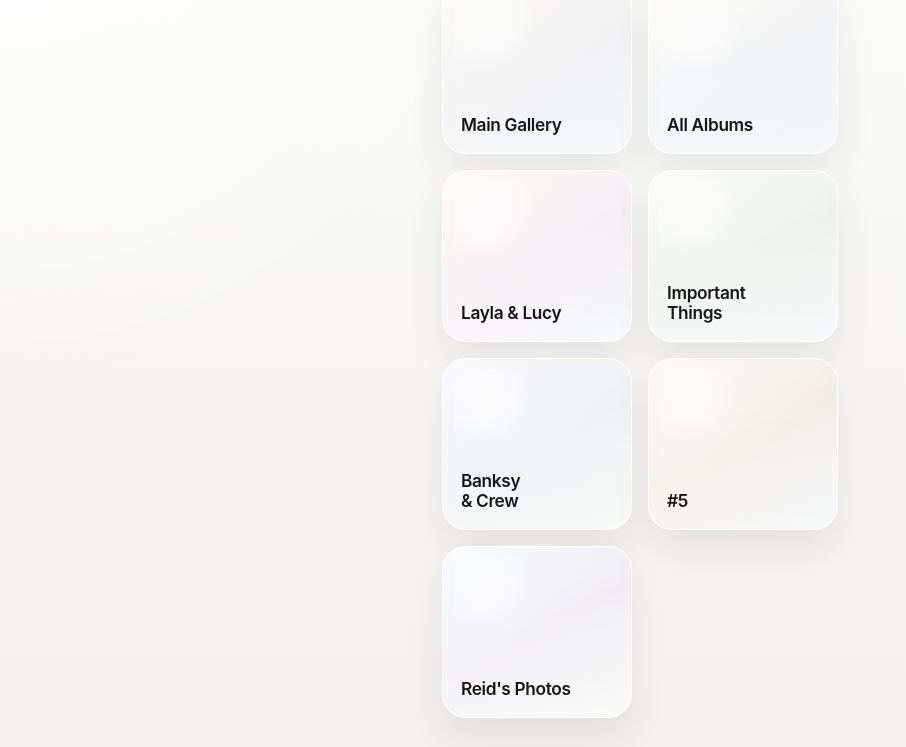
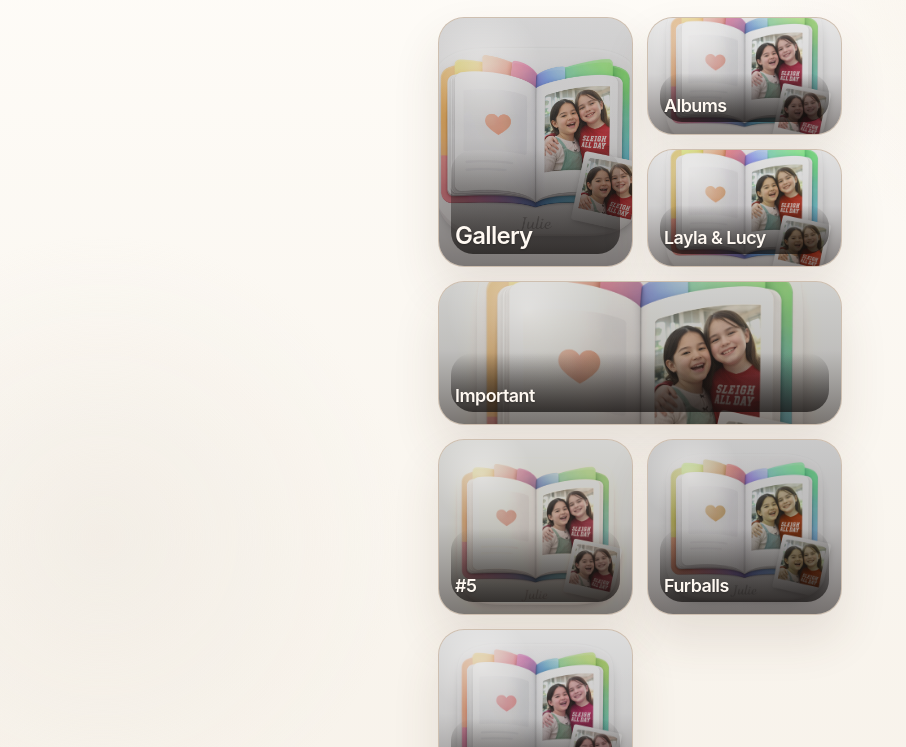
Before and after one commit to juliemgustin-beep/julie-photos, a plain HTML site: page index.html in a window 1280 px wide. Shown: the part 160-907 px from the top of the page, without its empty margins (0-906 px from the left). Drawn offline with Linux system fonts and the light colour scheme.

Commit message:
Add files via upload

```diff
--- a/index.html
+++ b/index.html
@@ -3,15 +3,15 @@
   <head>
     <meta charset="UTF-8" />
     <meta name="viewport" content="width=device-width, initial-scale=1, viewport-fit=cover" />
-    <meta name="theme-color" content="#f4f4f2" />
+    <meta name="theme-color" content="#f7f2ea" />
     <meta name="apple-mobile-web-app-capable" content="yes" />
     <meta name="apple-mobile-web-app-status-bar-style" content="default" />
     <meta name="apple-mobile-web-app-title" content="Julie's Photos" />
     <meta
       name="description"
-      content="A clean, mobile-first launcher for favorite Google Photos destinations."
+      content="A warm, mobile-first launcher for favorite Google Photos destinations."
     />
-    <title>Julie Photos</title>
+    <title>Julie's Photos</title>
     <link rel="icon" type="image/png" href="julie-photo-icon.png" />
     <link rel="apple-touch-icon" href="julie-photo-icon.png" />
     <link rel="stylesheet" href="styles.css" />
@@ -19,67 +19,91 @@
   <body>
     <main class="app-shell">
       <header class="app-header">
-        <p class="eyebrow">Google Photos Launcher</p>
+        <p class="eyebrow">Family Gallery</p>
         <h1>Julie's Photos</h1>
+        <p class="intro">A quick, beautiful way into the moments you open most.</p>
       </header>
 
-      <section class="tile-grid" aria-label="Photo destinations">
-        <a class="tile tile-main-gallery" href="https://photos.google.com" target="_blank" rel="noreferrer">
-          <span class="tile-label">Main Gallery</span>
+      <section class="editorial-grid" aria-label="Photo destinations">
+        <a class="card card-hero" href="https://photos.google.com" target="_blank" rel="noreferrer">
+          <span class="card-art" aria-hidden="true"></span>
+          <span class="card-scrim" aria-hidden="true"></span>
+          <span class="card-copy">
+            <span class="card-label">Gallery</span>
+          </span>
+        </a>
+
+        <a class="card card-stack-one" href="https://photos.google.com/albums" target="_blank" rel="noreferrer">
+          <span class="card-art" aria-hidden="true"></span>
+          <span class="card-scrim" aria-hidden="true"></span>
+          <span class="card-copy">
+            <span class="card-label">Albums</span>
+          </span>
         </a>
 
         <a
-          class="tile tile-gallery"
-          href="https://photos.google.com/albums"
-          target="_blank"
-          rel="noreferrer"
-        >
-          <span class="tile-label">All Albums</span>
-        </a>
-
-        <a
-          class="tile tile-favorites"
+          class="card card-stack-two"
           href="https://photos.google.com/share/AF1QipMpiJZ26LAGKOTudI0uETo--m3GEVLMiWV4m2ov32L-vTrnftsfJqa7fVpaVSdSaQ?key=RElfOWtKMDlFT0RnakdOb29NbElPWVZhaUxwUWRB"
           target="_blank"
           rel="noreferrer"
         >
-          <span class="tile-label">Layla &amp; Lucy</span>
+          <span class="card-art" aria-hidden="true"></span>
+          <span class="card-scrim" aria-hidden="true"></span>
+          <span class="card-copy">
+            <span class="card-label">Layla &amp; Lucy</span>
+          </span>
         </a>
 
         <a
-          class="tile tile-family"
+          class="card card-wide"
           href="https://photos.google.com/share/AF1QipNU4Au5re2Uitgr8J7t9PMbbJHqV3FogxZtY1MUBr3oNt5WSbA2PQ02AM_vB27vMA"
           target="_blank"
           rel="noreferrer"
         >
-          <span class="tile-label">Important Things</span>
+          <span class="card-art" aria-hidden="true"></span>
+          <span class="card-scrim" aria-hidden="true"></span>
+          <span class="card-copy">
+            <span class="card-label">Important</span>
+          </span>
         </a>
 
         <a
-          class="tile tile-trips"
+          class="card card-five"
+          href="https://photos.google.com/share/AF1QipOAZkQmny672AihQ3URFCTq7PUxV_us5j6MreODLqrzoBTDQ8HDaOk5tn3mAkJeTQ?key=MUo1TWc3Qi1IUnA3c0pibGFqd1Jta3V5X3p2WUp3"
+          target="_blank"
+          rel="noreferrer"
+        >
+          <span class="card-art" aria-hidden="true"></span>
+          <span class="card-scrim" aria-hidden="true"></span>
+          <span class="card-copy">
+            <span class="card-label">#5</span>
+          </span>
+        </a>
+
+        <a
+          class="card card-banksy"
           href="https://photos.google.com/share/AF1QipMYxSyxfiRYs6bPHONLFeRNXqEjNZGX5D360gfltOLzVV-DuXlQhrxqul59DUZoiA?key=ZjF1U3dqZndfWVhTODF0UGZFYmY3UHJLY29DN1h3"
           target="_blank"
           rel="noreferrer"
         >
-          <span class="tile-label">Banksy &amp; Crew</span>
+          <span class="card-art" aria-hidden="true"></span>
+          <span class="card-scrim" aria-hidden="true"></span>
+          <span class="card-copy">
+            <span class="card-label">Furballs</span>
+          </span>
         </a>
 
         <a
-          class="tile tile-kids"
-          href="https://photos.google.com/share/AF1QipOAZkQmny672AihQ3URFCTq7PUxV_us5j6MreODLqrzoBTDQ8HDaOk5tn3mAkJeTQ?key=MUo1TWc3Qi1IUnA3c0pibGFqd1Jta3V5X3p2WUp3"
-          target="_blank"
-          rel="noreferrer"
-        >
-          <span class="tile-label">#5</span>
-        </a>
-
-        <a
-          class="tile tile-reid"
+          class="card card-family"
           href="https://photos.google.com/partner/AF1QipMM3Dm3631bxX63ZcMa56m0zahC"
           target="_blank"
           rel="noreferrer"
         >
-          <span class="tile-label">Reid's Photos</span>
+          <span class="card-art" aria-hidden="true"></span>
+          <span class="card-scrim" aria-hidden="true"></span>
+          <span class="card-copy">
+            <span class="card-label">Reid's Photos</span>
+          </span>
         </a>
       </section>
     </main>
--- a/styles.css
+++ b/styles.css
@@ -1,15 +1,15 @@
 :root {
   color-scheme: light;
-  --bg-top: #fcfcfa;
-  --bg-bottom: #f2f1ee;
-  --surface: rgba(255, 255, 255, 0.78);
-  --surface-border: rgba(255, 255, 255, 0.9);
-  --text-primary: #171717;
-  --text-secondary: #6d6b67;
-  --shadow-soft: 0 18px 36px rgba(27, 31, 35, 0.08);
-  --shadow-press: 0 10px 24px rgba(27, 31, 35, 0.1);
-  --radius-lg: 24px;
-  --page-padding: clamp(20px, 5vw, 32px);
+  --bg: #f7f2ea;
+  --bg-wash: #fffdf9;
+  --ink: #181513;
+  --muted: #7b6d64;
+  --line: rgba(95, 72, 58, 0.08);
+  --shadow: 0 24px 48px rgba(86, 61, 45, 0.12);
+  --shadow-pressed: 0 14px 28px rgba(86, 61, 45, 0.16);
+  --radius-xl: 32px;
+  --radius-lg: 26px;
+  --page-padding: clamp(18px, 5vw, 28px);
 }
 
 * {
@@ -17,18 +17,22 @@
 }
 
 html {
-  height: 100%;
-  background: linear-gradient(180deg, var(--bg-top), var(--bg-bottom));
+  min-height: 100%;
+  background:
+    radial-gradient(circle at top left, rgba(255, 255, 255, 0.95), transparent 32%),
+    linear-gradient(180deg, #fcf8f2, var(--bg));
 }
 
 body {
   min-height: 100%;
   margin: 0;
-  font-family: -apple-system, BlinkMacSystemFont, "SF Pro Text", "Helvetica Neue", sans-serif;
-  color: var(--text-primary);
+  font-family: -apple-system, BlinkMacSystemFont, "SF Pro Display", "SF Pro Text", "Helvetica Neue",
+    sans-serif;
+  color: var(--ink);
   background:
-    radial-gradient(circle at top left, rgba(255, 255, 255, 0.96), transparent 34%),
-    linear-gradient(180deg, var(--bg-top), var(--bg-bottom));
+    radial-gradient(circle at 85% 10%, rgba(238, 224, 211, 0.45), transparent 24%),
+    radial-gradient(circle at 8% 70%, rgba(235, 229, 220, 0.45), transparent 22%),
+    linear-gradient(180deg, var(--bg-wash), var(--bg));
   -webkit-font-smoothing: antialiased;
   text-rendering: optimizeLegibility;
 }
@@ -36,6 +40,7 @@ body {
 a {
   color: inherit;
   text-decoration: none;
+  -webkit-tap-highlight-color: transparent;
 }
 
 .app-shell {
@@ -43,61 +48,56 @@ a {
   min-height: 100vh;
   margin: 0 auto;
   padding:
-    calc(env(safe-area-inset-top, 0px) + 28px)
+    calc(env(safe-area-inset-top, 0px) + 20px)
     var(--page-padding)
-    calc(env(safe-area-inset-bottom, 0px) + 28px);
+    calc(env(safe-area-inset-bottom, 0px) + 30px);
 }
 
 .app-header {
-  margin-bottom: 28px;
+  margin-bottom: 20px;
 }
 
 .eyebrow {
-  margin: 0 0 10px;
-  font-size: 0.8rem;
-  font-weight: 600;
-  letter-spacing: 0.08em;
+  margin: 0 0 8px;
+  font-size: 0.76rem;
+  font-weight: 700;
+  letter-spacing: 0.16em;
   text-transform: uppercase;
-  color: var(--text-secondary);
+  color: rgba(89, 72, 62, 0.82);
 }
 
 h1 {
   margin: 0;
-  font-size: clamp(2.35rem, 8vw, 3.2rem);
-  line-height: 0.96;
-  letter-spacing: -0.05em;
+  font-size: clamp(2.85rem, 11vw, 4.2rem);
+  line-height: 0.92;
+  letter-spacing: -0.07em;
 }
 
-.subtitle {
-  max-width: 24rem;
-  margin: 12px 0 0;
-  font-size: 1rem;
-  line-height: 1.45;
-  color: var(--text-secondary);
+.intro {
+  max-width: 17rem;
+  margin: 10px 0 0;
+  font-size: 0.98rem;
+  line-height: 1.35;
+  color: var(--muted);
 }
 
-.tile-grid {
+.editorial-grid {
   display: grid;
   grid-template-columns: repeat(2, minmax(0, 1fr));
   gap: 14px;
+  grid-auto-flow: dense;
 }
 
-.tile {
+.card {
   position: relative;
   display: flex;
-  min-height: 156px;
-  flex-direction: column;
-  justify-content: flex-end;
+  min-height: 168px;
+  align-items: flex-end;
   overflow: hidden;
-  padding: 18px;
-  border: 1px solid var(--surface-border);
+  border: 1px solid var(--line);
   border-radius: var(--radius-lg);
-  background:
-    linear-gradient(180deg, rgba(255, 255, 255, 0.12), rgba(255, 255, 255, 0.55)),
-    var(--surface);
-  box-shadow: var(--shadow-soft);
-  backdrop-filter: blur(18px) saturate(140%);
-  -webkit-backdrop-filter: blur(18px) saturate(140%);
+  box-shadow: var(--shadow);
+  background: #d8cabb;
   isolation: isolate;
   transform: translateY(0) scale(1);
   transition:
@@ -106,123 +106,166 @@ h1 {
     border-color 180ms ease;
 }
 
-.tile::before,
-.tile::after {
-  content: "";
+.card-art,
+.card-scrim,
+.card::before,
+.card::after {
   position: absolute;
   inset: 0;
-  z-index: -2;
+  content: "";
 }
 
-.tile::before {
-  background:
-    linear-gradient(155deg, rgba(255, 255, 255, 0.74), transparent 48%),
-    linear-gradient(330deg, rgba(255, 255, 255, 0.22), transparent 52%);
+.card-art {
+  z-index: -3;
+  background-image:
+    linear-gradient(140deg, rgba(255, 255, 255, 0.16), rgba(255, 255, 255, 0)),
+    url("julie-photo-icon.png");
+  background-size: cover;
+  background-position: center;
+  transform: scale(1.08);
+  filter: saturate(0.9) contrast(0.94) brightness(0.92) blur(0px);
 }
 
-.tile::after {
-  inset: 10px;
-  border-radius: 18px;
+.card::before {
+  z-index: -2;
   background:
-    radial-gradient(circle at 22% 22%, rgba(255, 255, 255, 0.9), transparent 28%),
-    linear-gradient(135deg, rgba(255, 255, 255, 0.24), rgba(255, 255, 255, 0));
-  opacity: 0.75;
-  z-index: -1;
+    radial-gradient(circle at 22% 20%, rgba(255, 248, 240, 0.55), transparent 24%),
+    linear-gradient(180deg, rgba(255, 255, 255, 0.06), rgba(24, 16, 12, 0.08));
+  mix-blend-mode: screen;
 }
 
-.tile-label {
-  font-size: 1.08rem;
-  font-weight: 600;
-  line-height: 1.15;
-  letter-spacing: -0.02em;
-  text-wrap: balance;
-  max-width: 10ch;
+.card::after {
+  inset: auto 12px 12px 12px;
+  height: 42%;
+  z-index: -1;
+  border-radius: 22px;
+  background: linear-gradient(180deg, rgba(14, 11, 10, 0), rgba(14, 11, 10, 0.68));
 }
 
-.tile-gallery {
+.card-scrim {
+  z-index: -1;
   background:
-    linear-gradient(180deg, rgba(255, 255, 255, 0.18), rgba(255, 255, 255, 0.56)),
-    linear-gradient(160deg, #f5f1ea, #ebeef2 55%, #e3e8ea);
+    linear-gradient(180deg, rgba(24, 16, 12, 0.02) 0%, rgba(24, 16, 12, 0.1) 48%, rgba(24, 16, 12, 0.48) 100%);
 }
 
-.tile-main-gallery {
-  background:
-    linear-gradient(180deg, rgba(255, 255, 255, 0.18), rgba(255, 255, 255, 0.56)),
-    linear-gradient(155deg, #f1eee8, #ececef 56%, #e5eaee);
+.card-copy {
+  position: relative;
+  z-index: 1;
+  padding: 16px 16px 18px;
 }
 
-.tile-favorites {
-  background:
-    linear-gradient(180deg, rgba(255, 255, 255, 0.18), rgba(255, 255, 255, 0.58)),
-    linear-gradient(145deg, #f4ece6, #f0e8ef 58%, #e6edf2);
+.card-label {
+  display: inline-block;
+  max-width: 11ch;
+  color: #fff9f2;
+  font-size: 1.12rem;
+  font-weight: 600;
+  line-height: 1.06;
+  letter-spacing: -0.03em;
+  text-wrap: balance;
+  text-shadow: 0 1px 2px rgba(0, 0, 0, 0.26);
 }
 
-.tile-family {
-  background:
-    linear-gradient(180deg, rgba(255, 255, 255, 0.16), rgba(255, 255, 255, 0.56)),
-    linear-gradient(160deg, #eef1e7, #e7ece6 52%, #e7efef);
+.card-hero {
+  min-height: 250px;
+  grid-row: span 2;
 }
 
-.tile-trips {
-  background:
-    linear-gradient(180deg, rgba(255, 255, 255, 0.18), rgba(255, 255, 255, 0.58)),
-    linear-gradient(155deg, #ebe6f0, #e7edf1 50%, #e9efe8);
+.card-hero .card-label {
+  font-size: 1.5rem;
+  max-width: 7ch;
 }
 
-.tile-kids {
-  background:
-    linear-gradient(180deg, rgba(255, 255, 255, 0.18), rgba(255, 255, 255, 0.58)),
-    linear-gradient(145deg, #f2ece7, #ece6df 55%, #e7ecef);
+.card-stack-one,
+.card-stack-two {
+  min-height: 118px;
 }
 
-.tile-reid {
-  background:
-    linear-gradient(180deg, rgba(255, 255, 255, 0.18), rgba(255, 255, 255, 0.58)),
-    linear-gradient(150deg, #e8edf2, #e9e6ef 52%, #eef0ea);
+.card-wide {
+  min-height: 144px;
+  grid-column: 1 / -1;
 }
 
-.tile:focus-visible {
-  outline: none;
-  border-color: rgba(58, 96, 140, 0.4);
-  box-shadow:
-    0 0 0 4px rgba(98, 132, 171, 0.14),
-    var(--shadow-soft);
+.card-banksy,
+.card-family,
+.card-five {
+  min-height: 176px;
 }
 
-.tile:active {
+.card-hero .card-art {
+  background-position: center center;
+  filter: saturate(1) contrast(0.96) brightness(0.86);
+}
+
+.card-stack-one .card-art {
+  background-position: 20% center;
+  filter: hue-rotate(-10deg) saturate(0.78) brightness(0.92);
+}
+
+.card-stack-two .card-art {
+  background-position: 78% center;
+  filter: hue-rotate(12deg) saturate(0.96) brightness(0.9);
+}
+
+.card-wide .card-art {
+  background-position: center 35%;
+  filter: sepia(0.12) saturate(0.9) brightness(0.82);
+}
+
+.card-banksy .card-art {
+  background-position: 68% center;
+  filter: hue-rotate(24deg) saturate(0.9) brightness(0.8);
+}
+
+.card-five .card-art {
+  background-position: 52% 28%;
+  filter: sepia(0.2) hue-rotate(-8deg) saturate(0.82) brightness(0.84);
+}
+
+.card-family .card-art {
+  background-position: 35% center;
+  filter: hue-rotate(-22deg) saturate(0.85) brightness(0.88);
+}
+
+.card:focus-visible {
+  outline: none;
+  border-color: rgba(78, 56, 45, 0.24);
+  box-shadow:
+    0 0 0 4px rgba(156, 131, 111, 0.16),
+    var(--shadow);
+}
+
+.card:active {
   transform: translateY(1px) scale(0.985);
-  box-shadow: var(--shadow-press);
+  box-shadow: var(--shadow-pressed);
 }
 
 @media (hover: hover) {
-  .tile:hover {
+  .card:hover {
     transform: translateY(-2px);
-    box-shadow: 0 24px 44px rgba(27, 31, 35, 0.1);
-  }
-}
-
-@media (min-width: 520px) {
-  .app-shell {
-    padding-top: 40px;
-    padding-bottom: 40px;
-  }
-
-  .tile-grid {
-    gap: 16px;
-  }
-
-  .tile {
-    min-height: 172px;
+    box-shadow: 0 30px 56px rgba(86, 61, 45, 0.14);
   }
 }
 
 @media (max-width: 359px) {
-  .tile {
-    min-height: 140px;
-    padding: 16px;
+  h1 {
+    font-size: 2.55rem;
   }
 
-  .tile-label {
+  .card {
+    min-height: 150px;
+  }
+
+  .card-hero {
+    min-height: 220px;
+  }
+
+  .card-stack-one,
+  .card-stack-two {
+    min-height: 104px;
+  }
+
+  .card-label {
     font-size: 1rem;
   }
 }
```
